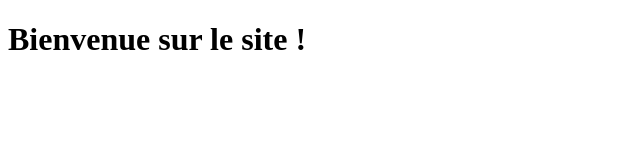
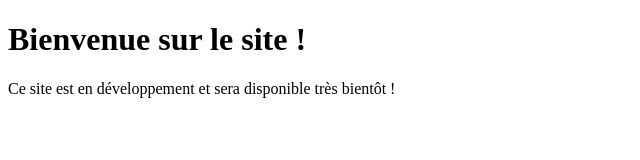
Before and after one commit to ValooGaming/valoogaming.github.io, a plain HTML site: page index.html in a window 1280 px wide. Shown: the whole page, without its empty margins (0-640 px from the left). Drawn offline with Linux system fonts and the light colour scheme.

Commit message:
Update index.html

```diff
--- a/index.html
+++ b/index.html
@@ -7,5 +7,6 @@
 </head>
   <body>
     <h1>Bienvenue sur le site !</h1>
+    <p>Ce site est en développement et sera disponible très bientôt !</p>
   </body>
 </html>
```
